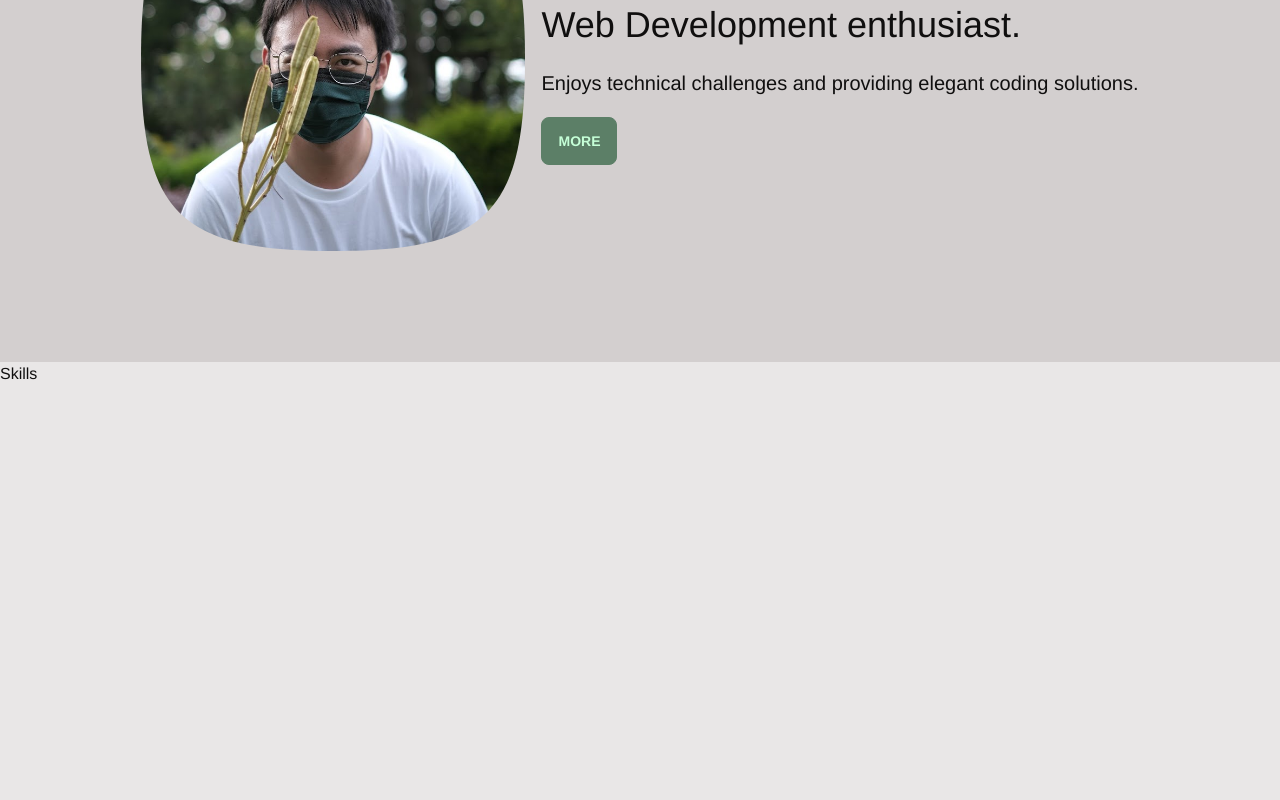
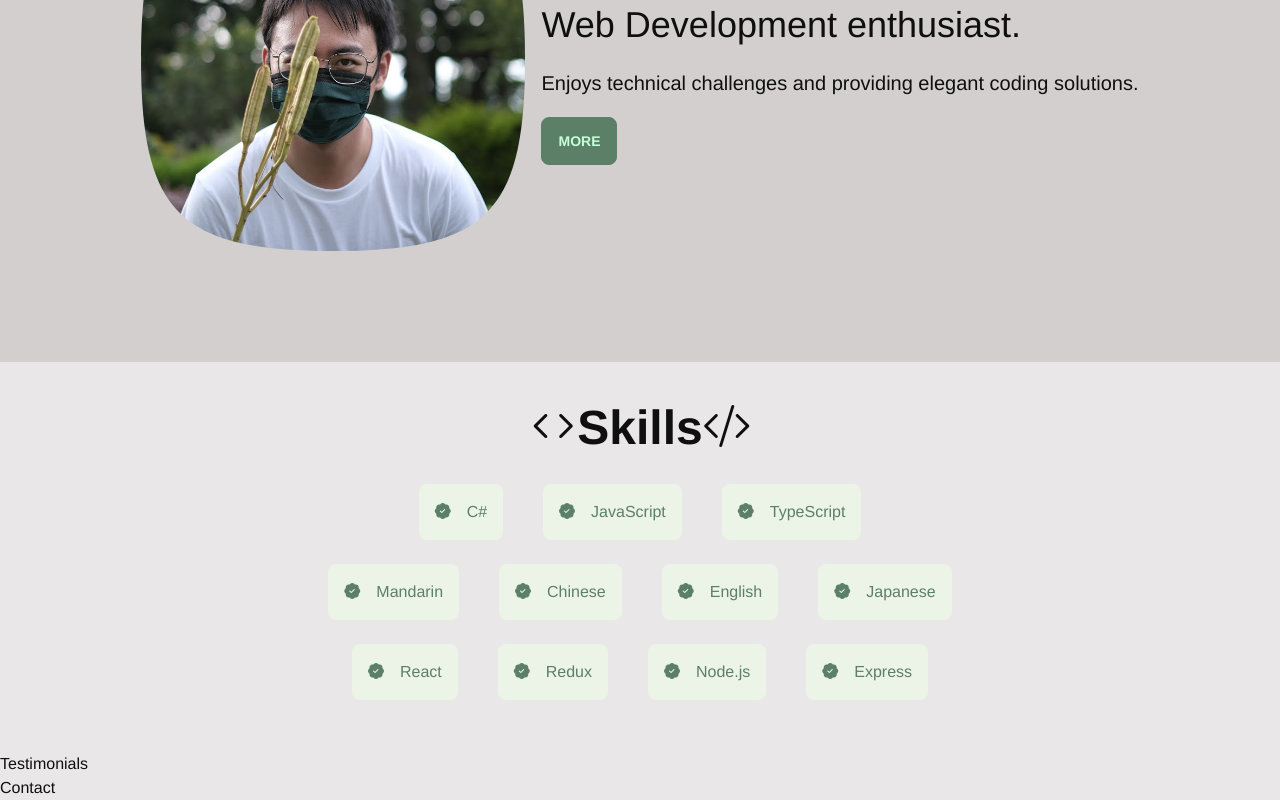
Before and after one commit to ken888686/ken888686.github.io, a React (Create React App) app: page / in a window 1280 px wide. Shown: the part 309-1109 px from the top of the page. Before the commit the page ends 800 px from the top, so only its background shows below. Built offline with nearby package versions, Linux system fonts and the light colour scheme.

Commit message:
add Skills block

```diff
--- a/src/App.js
+++ b/src/App.js
@@ -1,6 +1,9 @@
 import Navbar from './components/Navbar';
 import About from './components/About';
+// import Projects from './components/Projects';
 import Skills from './components/Skills';
+import Testimonials from './components/Testimonials';
+import Contact from './components/Contact';
 import 'bootstrap-icons/font/bootstrap-icons.scss';
 
 /**
@@ -14,7 +17,10 @@ function App() {
         <Navbar />
         <About className="flex-1" />
       </div>
+      {/* <Projects /> */}
       <Skills />
+      <Testimonials />
+      <Contact />
     </>
   );
 }
--- a/src/components/Navbar.js
+++ b/src/components/Navbar.js
@@ -1,9 +1,8 @@
 export default function Navbar() {
-  const showContent = false;
   return (
     <div className="navbar bg-base-100">
       <div className="flex-1">
-        <a href="/" className="text-xl normal-case btn btn-ghost">
+        <a href="/" className="text-xl text-primary btn btn-ghost">
           Aaron
         </a>
       </div>
@@ -14,33 +13,9 @@ export default function Navbar() {
               HOME
             </a>
           </li>
-          {
-            showContent
-              ? (
-                <li>
-                  <a href="/">
-                    Parent
-                    <svg className="fill-current" xmlns="http://www.w3.org/2000/svg" width="20" height="20" viewBox="0 0 24 24"><path d="M7.41,8.58L12,13.17L16.59,8.58L18,10L12,16L6,10L7.41,8.58Z" /></svg>
-                  </a>
-                  <ul className="p-2 bg-base-100">
-                    <li>
-                      <a href="/">
-                        Submenu 1
-                      </a>
-                    </li>
-                    <li>
-                      <a href="/">
-                        Submenu 2
-                      </a>
-                    </li>
-                  </ul>
-                </li>
-              )
-              : ''
-          }
           <li>
             <a href="/">
-              ABOUT ME
+              ABOUT
             </a>
           </li>
         </ul>
--- a/src/components/Skills.js
+++ b/src/components/Skills.js
@@ -1,5 +1,19 @@
+import IconList from './UI/IconList';
+import skills from '../skills';
+
 export default function Skills() {
   return (
-    <div>Skills</div>
+    <div className="container px-5 py-10 mx-auto">
+      <div className="mb-5 text-center ">
+        <h1 className="text-5xl font-bold">
+          <i className="bi bi-code" />
+          Skills
+          <i className="bi bi-code-slash" />
+        </h1>
+      </div>
+      <IconList list={skills.pl} />
+      <IconList list={skills.languages} />
+      <IconList list={skills.frameworks} />
+    </div>
   );
 }
--- /dev/null
+++ b/src/components/UI/IconList.js
@@ -0,0 +1,16 @@
+export default function IconList(props) {
+  return (
+    <div className="flex flex-wrap justify-center py-3">
+      {props.list.map((item) => (
+        <div key={item.id} className="px-5">
+          <div className="h-full p-4 rounded-lg bg-secondary">
+            <i className="w-6 h-6 mr-4 text-primary bi bi-patch-check-fill" />
+            <span className="font-medium text-primary">
+              {item.title}
+            </span>
+          </div>
+        </div>
+      ))}
+    </div>
+  );
+}
--- /dev/null
+++ b/src/skills.js
@@ -0,0 +1,58 @@
+const skills = {
+  languages: [
+    {
+      id: 0,
+      title: 'Mandarin',
+      status: 'Native',
+    },
+    {
+      id: 1,
+      title: 'Chinese',
+      status: 'Native',
+    },
+    {
+      id: 2,
+      title: 'English',
+      status: 'Business',
+    },
+    {
+      id: 3,
+      title: 'Japanese',
+      status: 'Beginner',
+    },
+  ],
+  pl: [
+    {
+      id: 0,
+      title: 'C#',
+      icon: '',
+    },
+    {
+      id: 1,
+      title: 'JavaScript',
+    },
+    {
+      id: 2,
+      title: 'TypeScript',
+    },
+  ],
+  frameworks: [
+    {
+      id: 0,
+      title: 'React',
+    },
+    {
+      id: 1,
+      title: 'Redux',
+    },
+    {
+      id: 2,
+      title: 'Node.js',
+    },
+    {
+      id: 3,
+      title: 'Express',
+    },
+  ],
+};
+export default skills;
```
